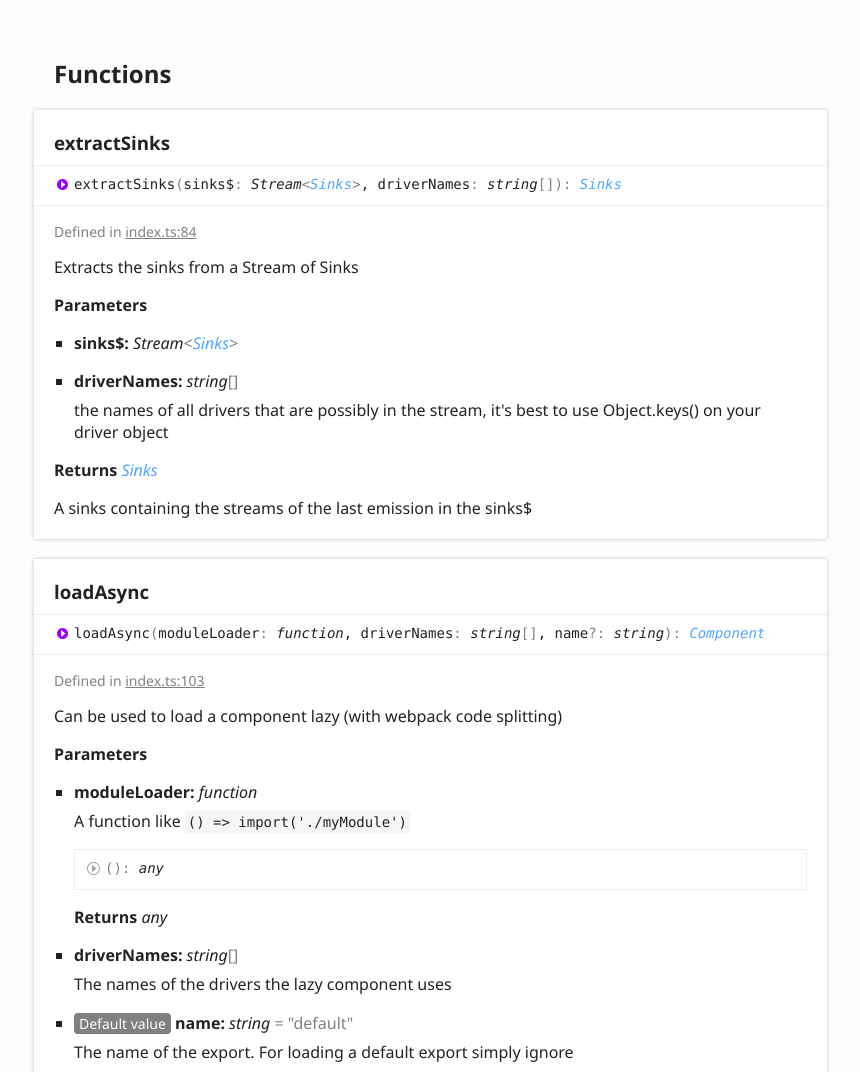
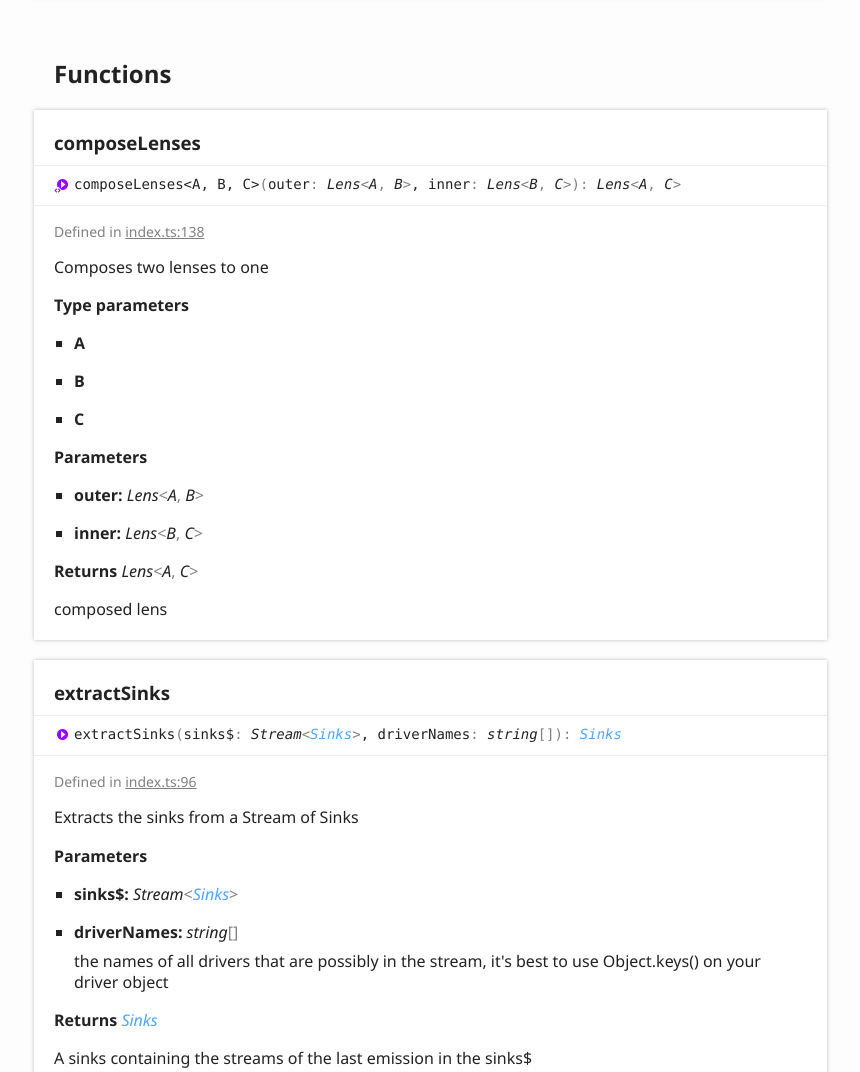
Before and after one commit to cyclejs-community/cyclejs-utils, a website: page docs/modules/_index_.html in a window 1280 px wide. Shown: the part 1419-2491 px from the top of the page, without its empty margins (6-866 px from the left). Drawn offline with Linux system fonts and the light colour scheme.

Commit message:
Release 3.1.0

```diff
--- a/docs/modules/_index_.html
+++ b/docs/modules/_index_.html
@@ -88,6 +88,7 @@
 						<section class="tsd-index-section ">
 							<h3>Functions</h3>
 							<ul class="tsd-index-list">
+								<li class="tsd-kind-function tsd-parent-kind-external-module tsd-has-type-parameter"><a href="_index_.html#composelenses" class="tsd-kind-icon">compose<wbr>Lenses</a></li>
 								<li class="tsd-kind-function tsd-parent-kind-external-module"><a href="_index_.html#extractsinks" class="tsd-kind-icon">extract<wbr>Sinks</a></li>
 								<li class="tsd-kind-function tsd-parent-kind-external-module"><a href="_index_.html#loadasync" class="tsd-kind-icon">load<wbr>Async</a></li>
 								<li class="tsd-kind-function tsd-parent-kind-external-module"><a href="_index_.html#mergesinks" class="tsd-kind-icon">merge<wbr>Sinks</a></li>
@@ -105,7 +106,7 @@
 					<div class="tsd-signature tsd-kind-icon">Component<span class="tsd-signature-symbol">:</span> <span class="tsd-signature-type">function</span></div>
 					<aside class="tsd-sources">
 						<ul>
-							<li>Defined in <a href="https://github.com/cyclejs-community/cyclejs-utils/blob/e454663/src/index.ts#L6">index.ts:6</a></li>
+							<li>Defined in <a href="https://github.com/cyclejs-community/cyclejs-utils/blob/551efb1/src/index.ts#L6">index.ts:6</a></li>
 						</ul>
 					</aside>
 					<div class="tsd-type-declaration">
@@ -136,7 +137,7 @@
 					<div class="tsd-signature tsd-kind-icon">Sinks<span class="tsd-signature-symbol">:</span> <span class="tsd-signature-type">any</span></div>
 					<aside class="tsd-sources">
 						<ul>
-							<li>Defined in <a href="https://github.com/cyclejs-community/cyclejs-utils/blob/e454663/src/index.ts#L4">index.ts:4</a></li>
+							<li>Defined in <a href="https://github.com/cyclejs-community/cyclejs-utils/blob/551efb1/src/index.ts#L4">index.ts:4</a></li>
 						</ul>
 					</aside>
 				</section>
@@ -146,13 +147,57 @@
 					<div class="tsd-signature tsd-kind-icon">Sources<span class="tsd-signature-symbol">:</span> <span class="tsd-signature-type">any</span></div>
 					<aside class="tsd-sources">
 						<ul>
-							<li>Defined in <a href="https://github.com/cyclejs-community/cyclejs-utils/blob/e454663/src/index.ts#L5">index.ts:5</a></li>
+							<li>Defined in <a href="https://github.com/cyclejs-community/cyclejs-utils/blob/551efb1/src/index.ts#L5">index.ts:5</a></li>
 						</ul>
 					</aside>
 				</section>
 			</section>
 			<section class="tsd-panel-group tsd-member-group ">
 				<h2>Functions</h2>
+				<section class="tsd-panel tsd-member tsd-kind-function tsd-parent-kind-external-module tsd-has-type-parameter">
+					<a name="composelenses" class="tsd-anchor"></a>
+					<h3>compose<wbr>Lenses</h3>
+					<ul class="tsd-signatures tsd-kind-function tsd-parent-kind-external-module tsd-has-type-parameter">
+						<li class="tsd-signature tsd-kind-icon">compose<wbr>Lenses&lt;A, B, C&gt;<span class="tsd-signature-symbol">(</span>outer<span class="tsd-signature-symbol">: </span><span class="tsd-signature-type">Lens</span><span class="tsd-signature-symbol">&lt;</span><span class="tsd-signature-type">A</span><span class="tsd-signature-symbol">, </span><span class="tsd-signature-type">B</span><span class="tsd-signature-symbol">&gt;</span>, inner<span class="tsd-signature-symbol">: </span><span class="tsd-signature-type">Lens</span><span class="tsd-signature-symbol">&lt;</span><span class="tsd-signature-type">B</span><span class="tsd-signature-symbol">, </span><span class="tsd-signature-type">C</span><span class="tsd-signature-symbol">&gt;</span><span class="tsd-signature-symbol">)</span><span class="tsd-signature-symbol">: </span><span class="tsd-signature-type">Lens</span><span class="tsd-signature-symbol">&lt;</span><span class="tsd-signature-type">A</span><span class="tsd-signature-symbol">, </span><span class="tsd-signature-type">C</span><span class="tsd-signature-symbol">&gt;</span></li>
+					</ul>
+					<ul class="tsd-descriptions">
+						<li class="tsd-description">
+							<aside class="tsd-sources">
+								<ul>
+									<li>Defined in <a href="https://github.com/cyclejs-community/cyclejs-utils/blob/551efb1/src/index.ts#L138">index.ts:138</a></li>
+								</ul>
+							</aside>
+							<div class="tsd-comment tsd-typography">
+								<div class="lead">
+									<p>Composes two lenses to one</p>
+								</div>
+							</div>
+							<h4 class="tsd-type-parameters-title">Type parameters</h4>
+							<ul class="tsd-type-parameters">
+								<li>
+									<h4>A</h4>
+								</li>
+								<li>
+									<h4>B</h4>
+								</li>
+								<li>
+									<h4>C</h4>
+								</li>
+							</ul>
+							<h4 class="tsd-parameters-title">Parameters</h4>
+							<ul class="tsd-parameters">
+								<li>
+									<h5>outer: <span class="tsd-signature-type">Lens</span><span class="tsd-signature-symbol">&lt;</span><span class="tsd-signature-type">A</span><span class="tsd-signature-symbol">, </span><span class="tsd-signature-type">B</span><span class="tsd-signature-symbol">&gt;</span></h5>
+								</li>
+								<li>
+									<h5>inner: <span class="tsd-signature-type">Lens</span><span class="tsd-signature-symbol">&lt;</span><span class="tsd-signature-type">B</span><span class="tsd-signature-symbol">, </span><span class="tsd-signature-type">C</span><span class="tsd-signature-symbol">&gt;</span></h5>
+								</li>
+							</ul>
+							<h4 class="tsd-returns-title">Returns <span class="tsd-signature-type">Lens</span><span class="tsd-signature-symbol">&lt;</span><span class="tsd-signature-type">A</span><span class="tsd-signature-symbol">, </span><span class="tsd-signature-type">C</span><span class="tsd-signature-symbol">&gt;</span></h4>
+							<p>composed lens</p>
+						</li>
+					</ul>
+				</section>
 				<section class="tsd-panel tsd-member tsd-kind-function tsd-parent-kind-external-module">
 					<a name="extractsinks" class="tsd-anchor"></a>
 					<h3>extract<wbr>Sinks</h3>
@@ -163,7 +208,7 @@
 						<li class="tsd-description">
 							<aside class="tsd-sources">
 								<ul>
-									<li>Defined in <a href="https://github.com/cyclejs-community/cyclejs-utils/blob/e454663/src/index.ts#L84">index.ts:84</a></li>
+									<li>Defined in <a href="https://github.com/cyclejs-community/cyclejs-utils/blob/551efb1/src/index.ts#L96">index.ts:96</a></li>
 								</ul>
 							</aside>
 							<div class="tsd-comment tsd-typography">
@@ -198,7 +243,7 @@
 						<li class="tsd-description">
 							<aside class="tsd-sources">
 								<ul>
-									<li>Defined in <a href="https://github.com/cyclejs-community/cyclejs-utils/blob/e454663/src/index.ts#L103">index.ts:103</a></li>
+									<li>Defined in <a href="https://github.com/cyclejs-community/cyclejs-utils/blob/551efb1/src/index.ts#L117">index.ts:117</a></li>
 								</ul>
 							</aside>
 							<div class="tsd-comment tsd-typography">
@@ -254,7 +299,7 @@
 						<li class="tsd-description">
 							<aside class="tsd-sources">
 								<ul>
-									<li>Defined in <a href="https://github.com/cyclejs-community/cyclejs-utils/blob/e454663/src/index.ts#L18">index.ts:18</a></li>
+									<li>Defined in <a href="https://github.com/cyclejs-community/cyclejs-utils/blob/551efb1/src/index.ts#L18">index.ts:18</a></li>
 								</ul>
 							</aside>
 							<div class="tsd-comment tsd-typography">
@@ -292,7 +337,7 @@
 						<li class="tsd-description">
 							<aside class="tsd-sources">
 								<ul>
-									<li>Defined in <a href="https://github.com/cyclejs-community/cyclejs-utils/blob/e454663/src/index.ts#L64">index.ts:64</a></li>
+									<li>Defined in <a href="https://github.com/cyclejs-community/cyclejs-utils/blob/551efb1/src/index.ts#L71">index.ts:71</a></li>
 								</ul>
 							</aside>
 							<div class="tsd-comment tsd-typography">
@@ -365,6 +410,9 @@
 					</li>
 					<li class=" tsd-kind-type-alias tsd-parent-kind-external-module">
 						<a href="_index_.html#sources" class="tsd-kind-icon">Sources</a>
+					</li>
+					<li class=" tsd-kind-function tsd-parent-kind-external-module tsd-has-type-parameter">
+						<a href="_index_.html#composelenses" class="tsd-kind-icon">compose<wbr>Lenses</a>
 					</li>
 					<li class=" tsd-kind-function tsd-parent-kind-external-module">
 						<a href="_index_.html#extractsinks" class="tsd-kind-icon">extract<wbr>Sinks</a>
--- a/package.json
+++ b/package.json
@@ -1,6 +1,6 @@
 {
   "name": "cyclejs-utils",
-  "version": "3.0.4",
+  "version": "3.1.0",
   "description": "A few utility functions for dealing with merging of sinks",
   "main": "lib/cjs/index.js",
   "module": "lib/es6/index.js",
```
Also changed, not shown: docs/assets/js/search.js (+1 -1 lines), docs/interfaces/_index_.mergeexceptions.html (+3 -0 lines), docs/interfaces/_index_.pickmergeexceptions.html (+3 -0 lines).
